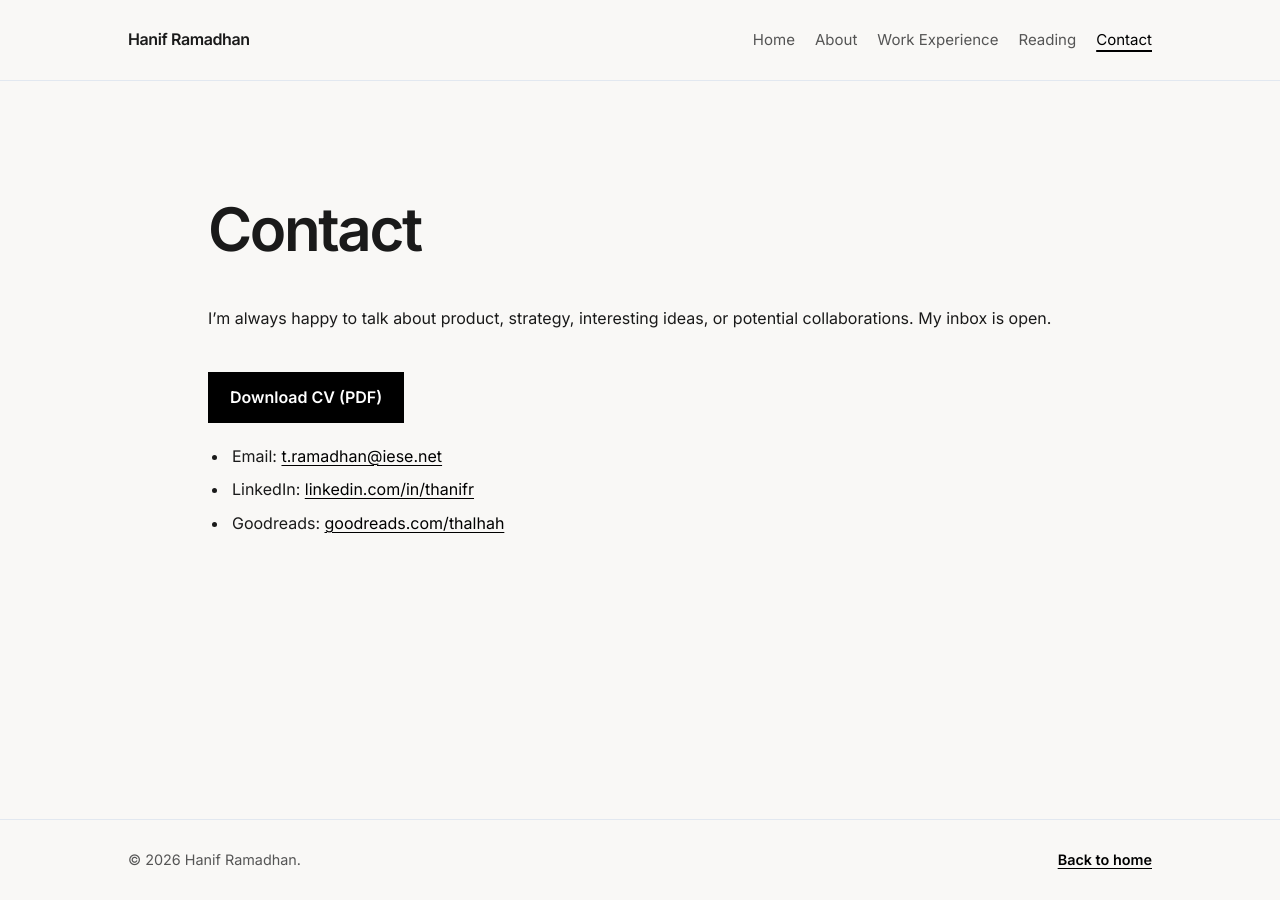
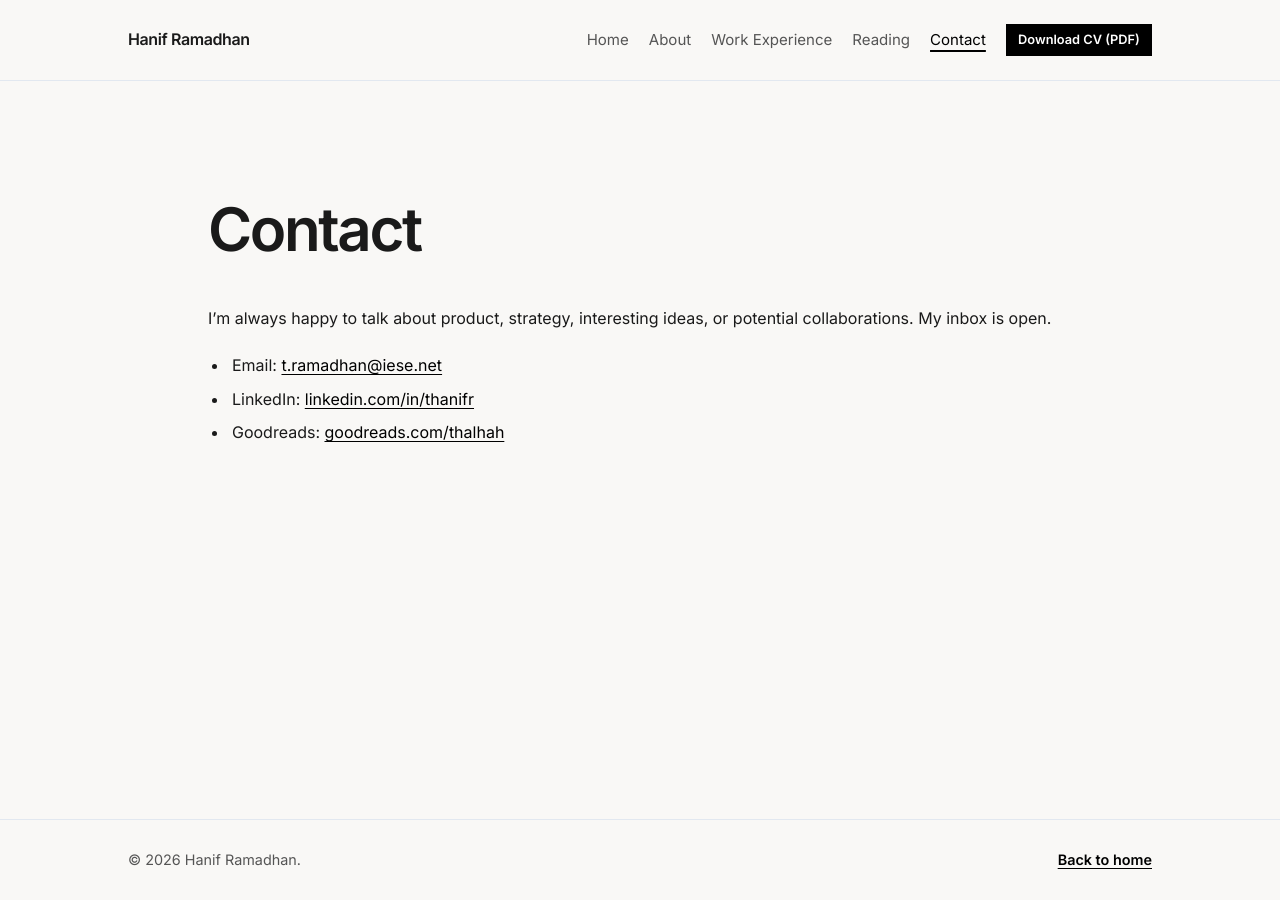
Before and after one commit to patronofalltrades/patronofalltrades.github.io, a Jekyll site: the page built from contact.md, in a window 1280 px wide. Built offline with Jekyll 4.4.1, drawn with Linux system fonts in a browser that asks for light colours.

Commit message:
Move compact CV download button beside Contact

```diff
--- a/_includes/navigation.html
+++ b/_includes/navigation.html
@@ -4,6 +4,11 @@
       <li>
         <a href="{{ item.url | relative_url }}"{% if page.url == item.url %} aria-current="page"{% endif %}>{{ item.title }}</a>
       </li>
+      {% if item.url == '/contact/' %}
+      <li class="cv-button-item">
+        {% include cv-button.html %}
+      </li>
+      {% endif %}
     {% endfor %}
   </ul>
 </nav>
--- a/_layouts/home.html
+++ b/_layouts/home.html
@@ -6,7 +6,6 @@ layout: default
     <p class="eyebrow">Personal portfolio</p>
     <h1>{{ page.hero_title }}</h1>
     <p class="home-intro">{{ page.hero_intro }}</p>
-    {% include cv-button.html %}
   </header>
 
   <div class="prose home-copy">
--- a/assets/css/site.css
+++ b/assets/css/site.css
@@ -200,28 +200,36 @@ h1 {
   line-height: 1.6;
 }
 
-.cv-button {
-  display: inline-block;
-  margin-top: 1.25rem;
-  padding: 0.75rem 1.25rem;
-  border: 2px solid #000;
+.cv-button-item {
+  display: flex;
+  align-items: center;
+}
+
+.site-nav .cv-button {
+  display: inline-flex;
+  align-items: center;
+  justify-content: center;
+  padding: 0.35rem 0.7rem;
+  border: 1px solid #000;
   border-radius: 0;
   background-color: #000;
   color: #fff;
-  font-size: 1rem;
+  font-size: 0.8rem;
   font-weight: 600;
   line-height: 1.4;
   text-align: center;
   text-decoration: none;
+  white-space: nowrap;
 }
 
-.cv-button:hover {
+.site-nav .cv-button:hover {
   border-color: #222;
   background-color: #222;
   color: #fff;
+  text-decoration: none;
 }
 
-.cv-button:focus-visible {
+.site-nav .cv-button:focus-visible {
   border-radius: 0;
   outline: 3px solid #005a9c;
   outline-offset: 4px;
@@ -456,13 +464,6 @@ h1 {
   }
 }
 
-@media (max-width: 479px) {
-  .cv-button {
-    display: block;
-    width: 100%;
-  }
-}
-
 @media (prefers-reduced-motion: reduce) {
   html {
     scroll-behavior: auto;
--- a/contact.md
+++ b/contact.md
@@ -7,8 +7,6 @@ permalink: /contact/
 
 I'm always happy to talk about product, strategy, interesting ideas, or potential collaborations. My inbox is open.
 
-{% include cv-button.html %}
-
 - Email: [t.ramadhan@iese.net](mailto:t.ramadhan@iese.net)
 - LinkedIn: [linkedin.com/in/thanifr](https://linkedin.com/in/thanifr)
 - Goodreads: [goodreads.com/thalhah](https://www.goodreads.com/thalhah)
```
Also changed, not shown: Change2.md (+2 -2 lines).
